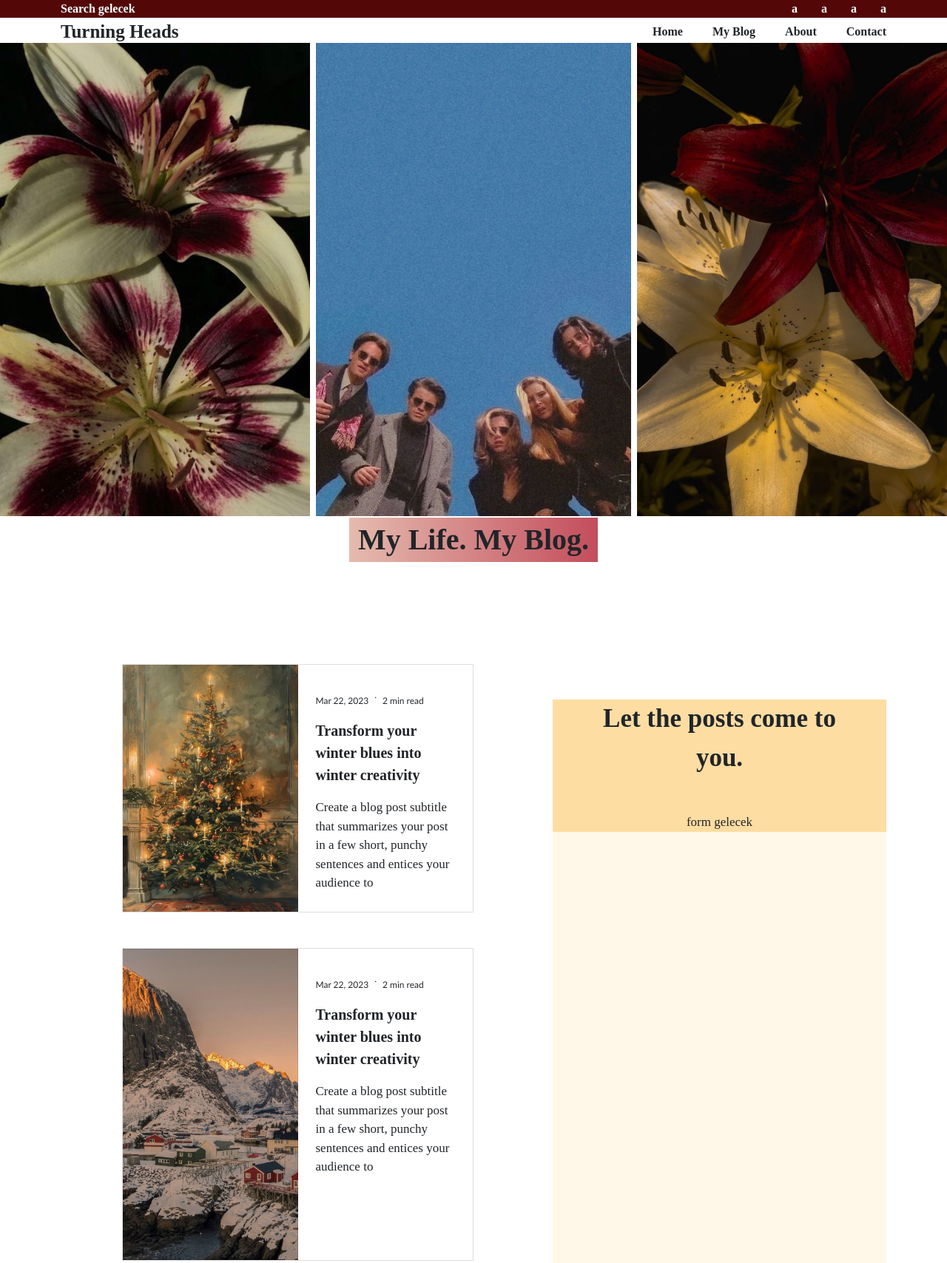
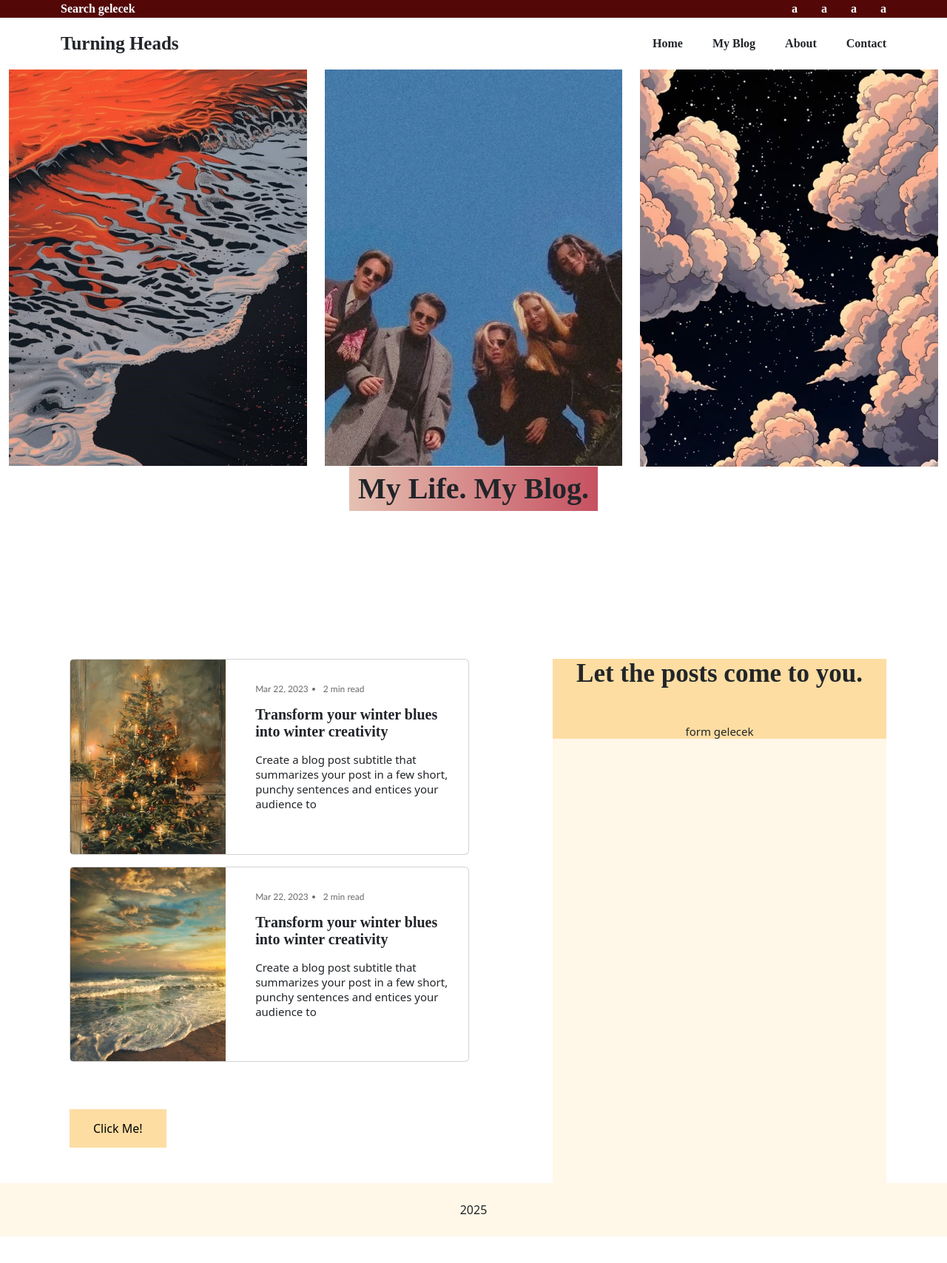
Before and after one commit to ahsalmonskinroll/Gridify-Blog, a plain HTML site: page index.html in a window 1280 px wide. Shown: the top 1708 px of the page at 74% size. After the commit the page ends 1672 px from the top, so only its background shows below. Drawn offline with nearby package versions, Linux system fonts and the light colour scheme; a script that the page names is missing.

Commit message:
header düzeni ve kart düzeni tamamlandı

```diff
--- a/index.html
+++ b/index.html
@@ -21,7 +21,7 @@
   </head>
   <body>
     <header class="container-fluid p-0 sticky">
-        <section class="search-header">
+      <div class="div-top">
         <div class="container">
           <div class="row">
             <div class="col-6">
@@ -38,15 +38,20 @@
             </div>
           </div>
         </div>
-        </section>
-        <section">
+      </div>
+      <div class="div-bottom">
         <div class="container">
           <div class="row align-items-center">
             <div class="col-6">
-                        <div class="h-3">Turning Heads</div>
+              <div class="h-3 py-3">Turning Heads</div>
             </div>
             <div class="col-6 text-end">
-                        <button class="btn custom-btn d-md-none" type="button" data-bs-toggle="collapse" data-bs-target="#navbarMenu">
+              <button
+                class="btn custom-btn d-md-none"
+                type="button"
+                data-bs-toggle="collapse"
+                data-bs-target="#navbarMenu"
+              >
                 ☰
               </button>
               <div class="collapse d-md-block" id="navbarMenu">
@@ -66,123 +71,115 @@
             </div>
           </div>
         </div>
-        </section>
+      </div>
     </header>
-    <main class="container-fluid p-0 m6">
-        <section>
-            <div class="row justify-content-center">
-                <div class="col-sm col-md-6 col-lg-4 g-2 photo-blog except">
-                    <img class="img" src="images/img1.jpg" alt="img1">
+    <main>
+      <section class="container-fluid">
+        <div class="row">
+          <div class="col except1">
+            <img class="img-fluid" src="images/img8.jpg" alt="img1" />
           </div>
-                <div class="col-sm col-md-6 col-lg-4 g-2 photo-blog">
-                    <img class="img" src="images/img2.jpg" alt="img2">
+          <div class="col text-center">
+            <img class="img-fluid" src="images/img6.jpg" alt="img2" />
           </div>
-                <div class="col-sm col-md-6 col-lg-4 g-2 photo-blog except">
-                    <img class="img" src="images/img3.jpg" alt="img3">
+          <div class="col except2">
+            <img class="img-fluid" src="images/img7.jpg" alt="img3" />
           </div>
         </div>
       </section>
       <section>
         <div class="container">
-                <div class="row row-cols-auto motto">
-                    <div class="col h-1 border-motto">
-                        My Life. My Blog.
+          <div class="row row-cols-auto justify-content-center">
+            <div class="col h-1 border-motto">My Life. My Blog.</div>
+          </div>
+        </div>
+      </section>
+
+      <section class="content m7 line-height">
+        <div class="container">
+          <button id="scrollTopBtn" onclick="scrollToTop()">↑</button>
+          <div class="row">
+
+            <div class="col-sm-12 col-md-7">
+              <div class="container">
+                <div class="card mb-3" style="max-width: 540px">
+                  <div class="row">
+                    <div class="col-md-5 photo-col">
+                      <img
+                        class="imgs"
+                        src="images/article4.jpg"
+                        alt="article1"
+                      />
+                    </div>
+                    <div class="col-md-7">
+                      <div class="card-body">
+                        <div class="date-text h-7 my-3">
+                          <div>Mar 22, 2023</div>
+                          <div class="minute">2 min read</div>
+                        </div>
+                        <div class="h-4 mt-3">
+                          Transform your winter blues into winter creativity
+                        </div>
+                        <div class="h-6 mt-3">
+                          Create a blog post subtitle that summarizes your post
+                          in a few short, punchy sentences and entices your
+                          audience to
+                        </div>
+                      </div>
+                    </div>
+                  </div>
+                </div>
+              </div>
+
+              <div class="container">
+                <div class="card mb-3" style="max-width: 540px">
+                  <div class="row">
+                    <div class="col-md-5 photo-col">
+                      <img
+                        class="imgs"
+                        src="images/article5.jpg"
+                        alt="article1"
+                      />
+                    </div>
+                    <div class="col-md-7">
+                      <div class="card-body">
+                        <div class="date-text h-7 my-3">
+                          <div>Mar 22, 2023</div>
+                          <div class="minute">2 min read</div>
+                        </div>
+                        <div class="h-4 mt-3">
+                          Transform your winter blues into winter creativity
+                        </div>
+                        <div class="h-6 mt-3">
+                          Create a blog post subtitle that summarizes your post
+                          in a few short, punchy sentences and entices your
+                          audience to
+                        </div>
+                      </div>
+                    </div>
+                  </div>
+                </div>
+                <button class="my-5" type="button">Click Me!</button>
+              </div>
+
+            </div>
+
+            <div class="col-sm-12 col-md-5">
+              <div class="aside">
+                <section>
+                  <div class="aside-card">
+                    <div class="h-2 text-center">
+                      Let the posts come to you.
+                    </div>
+                    <div class="h-6 text-center mt-5">form gelecek</div>
+                  </div>
+                </section>
+              </div>
             </div>
           </div>
         </div>
       </section>
 
-        <section class="content m7">
-            <div class="container">
-                <button id="scrollTopBtn" onclick="scrollToTop()">↑</button>
-                <div class="row">
-                    <div class="col-sm-12 col-md-7">
-                        <div class="row d-flex justify-content-center">
-                            <div class="col-9"> <!--burası sol kısmın hizası-->
-                                <section class="border1"> <!--burası kartlar, birini hazırla ve çoğalt-->
-                                    <div class="row">
-                                        <div class="col cards-photo">
-                                            <img class="imgs" src="images/article1.jpg" alt="article1">
-                                        <div class="col">
-                                            <section class="m-4">
-                                                <div class="date-text h-7">
-                                                    <div>Mar 22, 2023</div>
-                                                    <div class="p-2">.</div>
-                                                    <div>2 min read</div>
-                                                </div>
-
-                                                <div class="h-4 mt-3">Transform your winter blues into winter creativity</div>
-                                                <div class="h-6 mt-3">Create a blog post subtitle that summarizes your post in a few short, punchy sentences and entices your audience to</div>
-                                            </section>
-
-                                        </div>
-                                    </div>
-                                    </div>
-                                </section>
-                                <section class="border1 mt-5">
-                                    <div class="row">
-                                        <div class="col cards-photo">
-                                            <img class="imgs" src="images/article2.jpg" alt="article1">
-                                        <div class="col">
-                                            <section class="m-4">
-                                                <div class="date-text h-7">
-                                                    <div>Mar 22, 2023</div>
-                                                    <div class="p-2">.</div>
-                                                    <div>2 min read</div>
-                                                </div>
-
-                                                <div class="h-4 mt-3">Transform your winter blues into winter creativity</div>
-                                                <div class="h-6 mt-3">Create a blog post subtitle that summarizes your post in a few short, punchy sentences and entices your audience to</div>
-                                            </section>
-
-                                        </div>
-                                    </div>
-                                    </div>
-                                </section>
-                                <section class="border1 mt-5">
-                                    <div class="row">
-                                        <div class="col cards-photo">
-                                            <img class="imgs" src="images/article3.jpg" alt="article1">
-                                        <div class="col">
-                                            <section class="m-4">
-                                                <div class="date-text h-7">
-                                                    <div>Mar 22, 2023</div>
-                                                    <div class="p-2">.</div>
-                                                    <div>2 min read</div>
-                                                </div>
-
-                                                <div class="h-4 mt-3">Transform your winter blues into winter creativity</div>
-                                                <div class="h-6 mt-3">Create a blog post subtitle that summarizes your post in a few short, punchy sentences and entices your audience to</div>
-                                            </section>
-                                        </div>
-                                    </div>
-                                    </div>
-                                </section>
-                                <button class="my-5" type="button">Click Me!</button>
-                            </div>
-                        </div>
-                    </div>
-                    <div class="col-sm-12 col-md-5">
-                            <div class="aside">
-                                <section>
-                                    <div class="aside-card">
-                                        <div class=" m-5">
-                                            <div class="h-2 text-center">Let the posts come to you.</div>
-                                            <div class="h-6 text-center mt-5">form gelecek</div>
-
-                                        </div>
-
-                                    </div>
-
-                                </section>
-
-
-                            </div>
-                            <div class="col-3"></div>
-                    </div>
-                </div>
-            </div>
-        </section>
     </main>
     <footer class="text-center p-4 footer-back">
       <div>2025</div>
--- a/style.css
+++ b/style.css
@@ -35,15 +35,18 @@ body {
 }
 
 .h-6 {
-    font-size: 17px;
-    font-family: 'Times New Roman', Times, serif;
-    font-weight: lighter;
+    font-size: 15px;
+    font-weight: normal;
 }
 
 .h-7 {
     font-size: 12px;
     font-family: 'Gill Sans', 'Gill Sans MT', Calibri, 'Trebuchet MS', sans-serif;
     font-weight: lighter;
+}
+
+.line-height{
+    line-height: normal;
 }
 
 /* header */
@@ -78,7 +81,7 @@ body {
     flex-direction: row-reverse;
 }
 
-.search-header {
+.div-top {
     background-color: #530707;
     color: white;
 }
@@ -87,6 +90,7 @@ body {
     position: fixed;
     top: 0;
     z-index: 1000;
+    display: contents;
 }
 
 .custom-btn{
@@ -114,55 +118,57 @@ body {
     background-color: #5a2f20; /* Hover efekti */
 }
 
-
 .m6 {
-    margin-top: 50px;
+    margin-top: 93.5px;
 }
 
 .m7 {
     margin-top: 200px;
 }
 
-.photo-blog {
-    height: 80vh;
-    width: auto;
+.div-bottom{
+    display: flex;
+}
+
+.deneme2{
+    display: block;
+}
+
+/* .photo-blog {
     overflow: hidden;
     position: relative;
     display: inline-block;
-}
+} */
 
-.photo-blog img {
+/* .photo-blog img {
     width: 100%;
     height: 100%;
     object-fit: cover;
-}
+} */
 
 /* motto */
-.motto {
-    justify-content: center;
-}
 
 .border-motto {
     background: linear-gradient(to right, var(--startColor), var(--endColor));
     animation: gradient 5s linear infinite;
-    position: absolute;
-    bottom: 40px;
+    display: inherit;
 }
 
 /* cards */
-.border1 {
+.card-borders {
     border: 1px solid rgb(222, 222, 222);
 }
 
 .cards-photo {
     overflow: hidden;
-    display: flex;
+    /* display: contents; */
 }
 
 .imgs {
-    width: 50%;
-    display: flex;
-    object-fit: contain;
+    max-width: 100%;
+    height: 100%;
+    object-fit: cover;
+    border-radius: 4px 0px 0px 4px;
 }
 
 button {
@@ -173,6 +179,15 @@ button {
     text-decoration: none;
 }
 
+.minute{
+    display: list-item;
+}
+
+.photo-col {
+    display: flex;         /* Flexbox kullanarak içeriği hizala */
+    justify-content: center; /* İçeriği yatayda ortala */
+    align-items: center;    /* İçeriği dikeyde ortala (isteğe bağlı) */
+}
 
 
 /* aside */
@@ -184,6 +199,8 @@ button {
 .date-text {
     display: flex;
     align-items: end;
+    gap: 20px;
+    color: dimgrey;
 }
 
 .aside-card {
@@ -198,6 +215,7 @@ button {
 }
 
 
+
 /* responsive */
 
 @media (max-width: 768px) {
@@ -210,22 +228,29 @@ button {
         font-size: 30px;
     }
 
-    .except{
+    .except2{
         display: none;
-    }
-
-    .photo-blog{
-        margin-top: 20px;
     }
 
     .m7 {
         margin-top: 100px;
     }
-    .cards-photo{
-        display: block;
-    }
-
     .imgs{
-        width: 100%;
+        object-fit: cover;
+        width: 44vw;
+        border-radius: 0px;
     }
 }
+
+
+@media (max-width: 576px) {
+    .except1{
+        display: none;
+    }
+}
+
+@media (max-width: 300px) {
+    .h-1 {
+        font-size: 20px;
+    }
+}
```
Also changed, not shown: images/article4.jpg (added), images/article5.jpg (added), images/img4.jpg (added), images/img5.jpg (added), images/img6.jpg (added), images/img7.jpg (added), images/img8.jpg (added), images/indir (3).jpg (added), images/indir (4).jpg (added), images/indir (5).jpg (added). Lines whose indentation alone changed are shown as unchanged.
